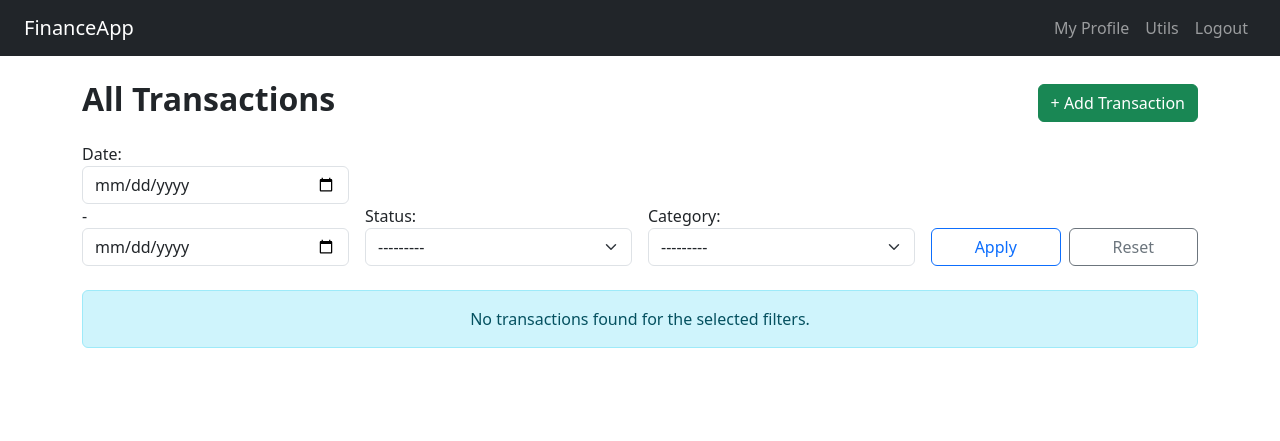
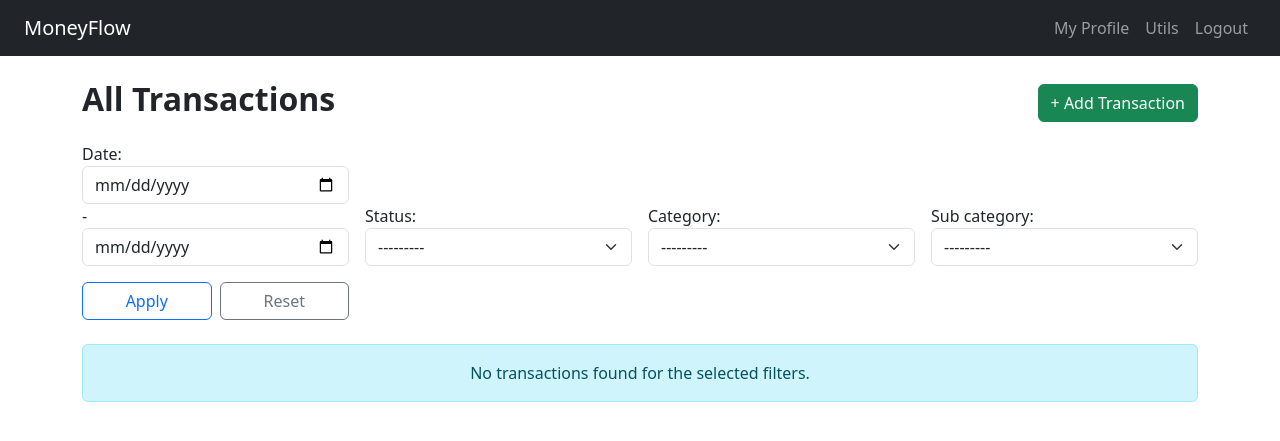
Before and after one commit to Aqwarys/MoneyFlow, a Django app: page /main/ in a window 1280 px wide. Shown: the top 441 px of the page. Run offline with Django 5.2, Linux system fonts and the light colour scheme; the visitor is signed in with stand-in values (Sample User, id 1); data that the repository does not hold is empty; some libraries are stand-ins or nearby versions.

Commit message:
sub_category filter added

```diff
--- a/templates/base.html
+++ b/templates/base.html
@@ -2,14 +2,14 @@
 <html lang="en">
 <head>
     <meta charset="UTF-8">
-    <title>{% block title %}Finance App{% endblock title %}</title>
+    <title>{% block title %}MoneyFlow{% endblock title %}</title>
     <link href="https://cdn.jsdelivr.net/npm/bootstrap@5.3.0/dist/css/bootstrap.min.css" rel="stylesheet">
     <link rel="stylesheet" href="https://cdn.jsdelivr.net/npm/bootstrap-icons@1.10.5/font/bootstrap-icons.css">
     {% load static %}
 </head>
 <body>
     <nav class="navbar navbar-expand-lg navbar-dark bg-dark px-4">
-        <a class="navbar-brand" href="{% url 'transaction:main' %}">FinanceApp</a>
+        <a class="navbar-brand" href="{% url 'transaction:main' %}">MoneyFlow</a>
         <div class="collapse navbar-collapse">
             <ul class="navbar-nav ms-auto">
                 {% if user.is_authenticated %}
--- a/transaction/filters.py
+++ b/transaction/filters.py
@@ -1,6 +1,6 @@
 import django_filters
 from django import forms
-from .models import Transaction, Status, Category
+from .models import Transaction, Status, Category, SubCategory
 
 class TransactionFilter(django_filters.FilterSet):
     date = django_filters.DateFromToRangeFilter(
@@ -16,7 +16,11 @@ class TransactionFilter(django_filters.FilterSet):
         queryset=Category.objects.all(),
         widget=forms.Select(attrs={'class': 'form-select'})
     )
+    sub_category = django_filters.ModelChoiceFilter(
+        queryset=SubCategory.objects.all(),
+        widget=forms.Select(attrs={'class': 'form-select'})
+    )
 
     class Meta:
         model = Transaction
-        fields = ['date', 'status', 'category']
+        fields = ['date', 'status', 'category', 'sub_category']
--- a/transaction/models.py
+++ b/transaction/models.py
@@ -68,7 +68,7 @@ class SubCategory(models.Model):
         verbose_name_plural = 'subcategories'
 
     def __str__(self):
-        return f'{self.category} -> {self.name}'
+        return self.name
 
 
 
--- a/transaction/templates/transaction/main.html
+++ b/transaction/templates/transaction/main.html
@@ -23,6 +23,10 @@
         <div class="col-md-3">
             {{ filter.form.category.label_tag }}
             {{ filter.form.category }}
+        </div>
+        <div class="col-md-3">
+            {{ filter.form.sub_category.label_tag }}
+            {{ filter.form.sub_category }}
         </div>
         <div class="col-md-3 d-flex gap-2">
             <button type="submit" class="btn btn-outline-primary w-100">Apply</button>
```
